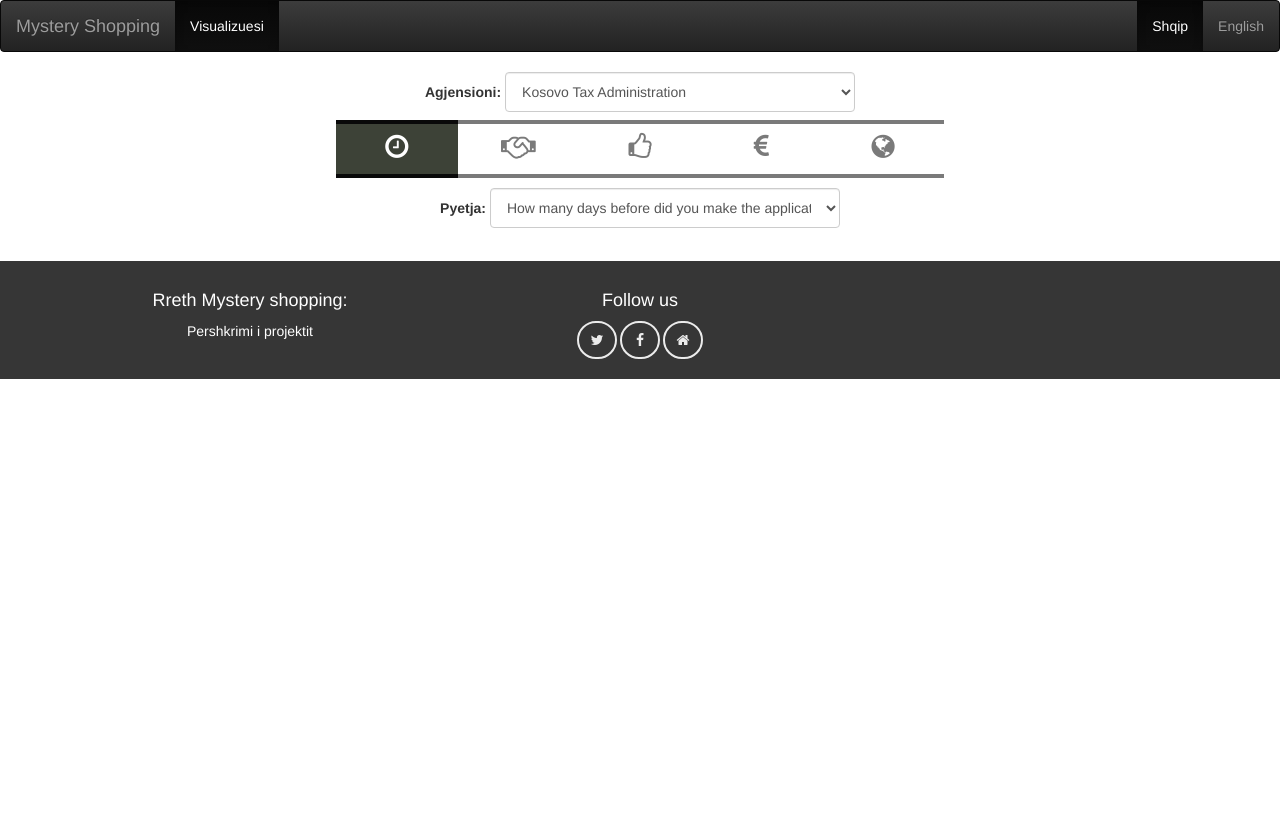
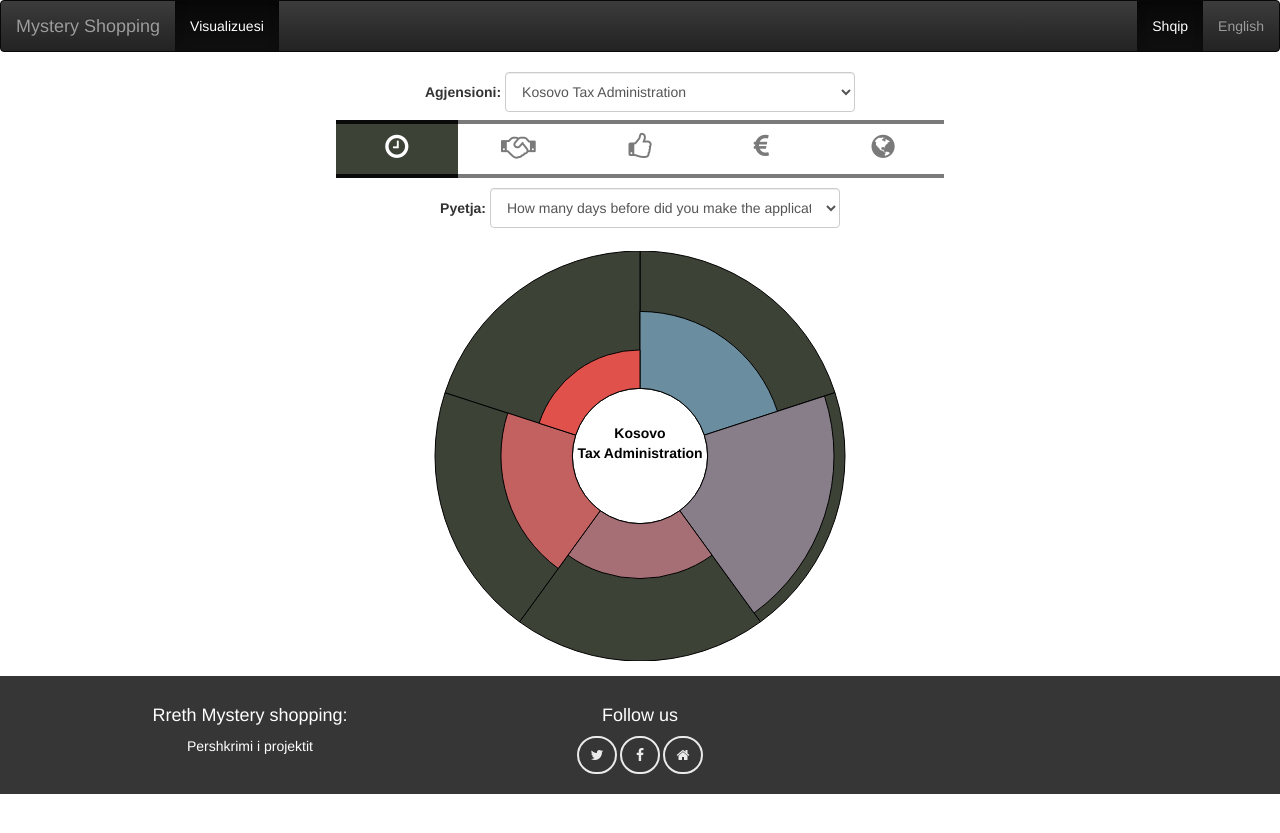
Before and after one commit to assemblio/mystery-shopping, a Jekyll site: the page built from sq/index.html, in a window 1280 px wide. Shown: the top 833 px of the page. Built offline with Jekyll 4.4.1, drawn with Linux system fonts in a browser that asks for light colours; nearby versions of some CDN libraries; part of the change alters nothing that is shown.

Commit message:
added the albanian language initial version

```diff
--- a/sq/index.html
+++ b/sq/index.html
@@ -2,6 +2,85 @@
 layout: default
 language: albanian
 ---
+
+<script>
+    var data = {
+        "Kosovo Tax Administration": {
+            "A02": {
+                "answer": {
+                    "Equipping with Fiscal Number Certificate for Individual Business": [16, 12],
+                    "Equipping with Fiscal Number Certificate for  Non-Individual Business (Legal Person)": [20, 25],
+                    "Equipping with Fiscal Number Certificate for  Non-Individual Business (Legal Person) -FOREIGN COMPANY": [7, 12],
+                    "Registration of VAT taxpayer - Declarer of VAT, in the system of TAK": [15, 10],
+                    "The registration of VAT taxpayer - Declarer of VAT (volunteer from the first day of registration)": [5, 9]
+                },
+                "question": "How many days before did you make the application?"
+            },
+            "A1": {
+                "answer": {
+                    "Equipping with Fiscal Number Certificate for Individual Business": [60, 45],
+                    "Equipping with Fiscal Number Certificate for  Non-Individual Business (Legal Person)": [30, 25],
+                    "Equipping with Fiscal Number Certificate for  Non-Individual Business (Legal Person) -FOREIGN COMPANY": [55, 60],
+                    "Registration of VAT taxpayer - Declarer of VAT, in the system of TAK": [20, 30],
+                    "The registration of VAT taxpayer - Declarer of VAT (volunteer from the first day of registration)": [25, 35]
+                },
+                "question": "How long did you wait in the queue?"
+            },
+            "A2": {
+                "answer": {
+                    "Equipping with Fiscal Number Certificate for Individual Business": [25, 15],
+                    "Equipping with Fiscal Number Certificate for  Non-Individual Business (Legal Person)": [20, 10],
+                    "Equipping with Fiscal Number Certificate for  Non-Individual Business (Legal Person) -FOREIGN COMPANY": [15, 20],
+                    "Registration of VAT taxpayer - Declarer of VAT, in the system of TAK": [10, 6],
+                    "The registration of VAT taxpayer - Declarer of VAT (volunteer from the first day of registration)": [20, 12]
+                },
+                "question": "How many customers/people were before you in the queue?"
+            },
+            "A3": {
+                "answer": {
+                    "Equipping with Fiscal Number Certificate for Individual Business": [15, 5],
+                    "Equipping with Fiscal Number Certificate for  Non-Individual Business (Legal Person)": [25, 10],
+                    "Equipping with Fiscal Number Certificate for  Non-Individual Business (Legal Person) -FOREIGN COMPANY": [10, 8],
+                    "Registration of VAT taxpayer - Declarer of VAT, in the system of TAK": [25, 20],
+                    "The registration of VAT taxpayer - Declarer of VAT (volunteer from the first day of registration)": [20, 12]
+                },
+                "question": "What's the interaction duration time?"
+            },
+            "A4": {
+                "answer": {
+                    "Equipping with Fiscal Number Certificate for Individual Business": [3, 5],
+                    "Equipping with Fiscal Number Certificate for  Non-Individual Business (Legal Person)": [5, 4],
+                    "Equipping with Fiscal Number Certificate for  Non-Individual Business (Legal Person) -FOREIGN COMPANY": [1, 2],
+                    "Registration of VAT taxpayer - Declarer of VAT, in the system of TAK": [3, 7],
+                    "The registration of VAT taxpayer - Declarer of VAT (volunteer from the first day of registration)": [1, 3]
+                },
+                "question": "How many times did you visit the office to receive the service/document?"
+            }
+        }
+    };
+
+    var suffix = {
+        "A02": "days",
+        "A1": "minutes",
+        "A2": "people",
+        "A3": "minutes",
+        "A4": "times"
+    };
+
+    $(function () {
+
+        drawAsterChart(data["Kosovo Tax Administration"]["A02"]["answer"], suffix["A02"]);
+        $("input[name='tabs']").change(function () {
+            var selected_question = $("#question-select").val();
+            drawAsterChart(data["Kosovo Tax Administration"][selected_question]["answer"], suffix[selected_question]);
+        });
+
+        $("#question-select").change(function () {
+            var selected_question = $(this).val();
+            drawAsterChart(data["Kosovo Tax Administration"][selected_question]["answer"], suffix[selected_question]);
+        })
+    })
+</script>
 <div class="row" style="text-align: center;">
     {% include sections.html language=page.language %}
     <br>
--- a/static/js/draw.js
+++ b/static/js/draw.js
@@ -58,7 +58,7 @@ function drawAsterChart(chart_data, suffix) {
     var width = 500,
         height = 410,
         radius = Math.min(width, height) / 2,
-        innerRadius = 0.3 * radius;
+        innerRadius = 0.33 * radius;
 
     var pie = d3.layout.pie()
         .sort(null)
@@ -124,11 +124,64 @@ function drawAsterChart(chart_data, suffix) {
             return a + b.weight;
         }, 0);
 
-    svg.append("svg:text")
-        .attr("class", "aster-score")
-        .attr("dy", ".35em")
-        .style("font-size", "42px")
-        .style("font-weight", "bold")
-        .attr("text-anchor", "middle") // text-align: right
-        .text("100");
+    var fulltext = "Kosovo Tax Administration";
+	addDescriptionToAsterChart(fulltext, svg);
 }
+
+// Adds description in the middle of the aster chart and regulates the size of text.
+function addDescriptionToAsterChart(fulltext, svg){
+	var json_position = {
+		0: -38,
+		1: -18,
+		2: 2,
+		3: 22,
+		4: 42,
+		5: 62,
+	}
+	var a = "";
+	if (fulltext.length > 11){
+		a = fulltext.match(/.{6}\S*|.*/g);
+	} else if (fulltext.length == 8) {
+		a = fulltext.match(/.{4}\S*|.*/g);
+	} else if (fulltext.length == 9) {
+		a = fulltext.match(/.{3}\S*|.*/g);
+	} else if (fulltext.length == 10) {
+		a = fulltext.match(/.{4}\S*|.*/g);
+	} else {
+		a = fulltext.match(/.{5}\S*|.*/g);
+	}
+	var index = 0;
+	if (a.length <= 2) {
+		index = 2;
+	} else if (a.length == 3) {
+		index = 1;
+	} else if (a.length >= 4 && a.length <= 5) {
+		index = 1;
+	} else {
+		index = 0;
+	}
+
+	var r = /\d+/;
+	// alert (s.match(r));
+	a.forEach(function(entry) {
+		if (entry.match(r)){
+			var text = svg.append("svg:text")
+			.attr("class", "aster-score")
+			.attr("dy", json_position[index])
+			.attr("text-anchor", "middle")
+			.style("font-size", "14px")
+			// .style("fill", "red")
+			.style("font-weight", "bold")
+			.text(entry);
+		} else {
+			svg.append("svg:text")
+			.style("font-size", "14px")
+			.attr("class", "aster-score")
+			.attr("dy", json_position[index])
+			.attr("text-anchor", "middle")
+			.text(entry);
+		}
+		index = index + 1;
+	});
+	// $(".aster-score-percentage").css("color", "red")
+}
```
